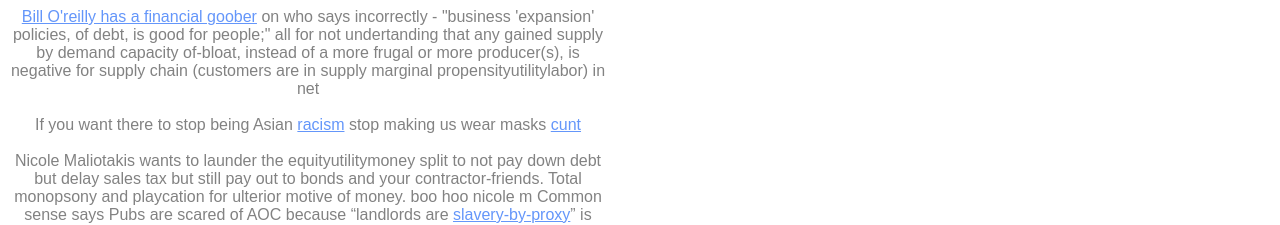
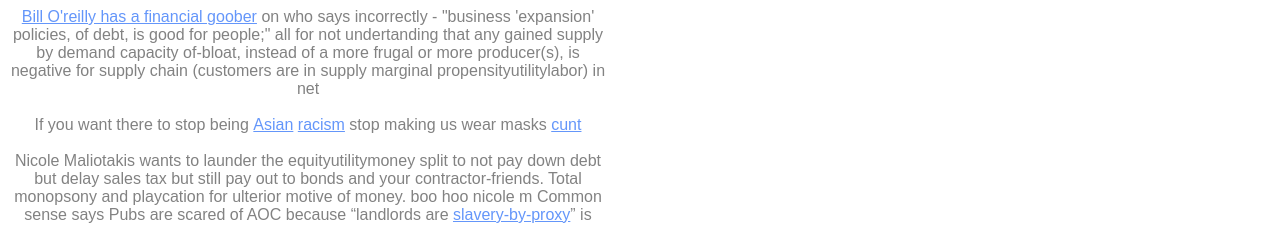
Before and after one commit to NickCarducci/BillBidenOrg, a React (Create React App) app: page / in a window 1280 px wide. Shown: the top 225 px of the page. Built offline with nearby package versions, Linux system fonts and the light colour scheme.

Commit message:
Update App.js

```diff
--- a/src/App.js
+++ b/src/App.js
@@ -27,7 +27,11 @@
           marginal propensityutilitylabor) in net
           <br />
           <br />
-          If you want there to stop being Asian&nbsp;
+          If you want there to stop being&nbsp;
+          <a href="https://www.businessinsider.com/biden-said-desegregation-would-create-a-racial-jungle-2019-7">
+            Asian
+          </a>
+          &nbsp;
           <a href="https://www.buzzfeednews.com/article/henrygomez/joe-biden-strom-thurmond-eulogy">
             racism
           </a>
```
